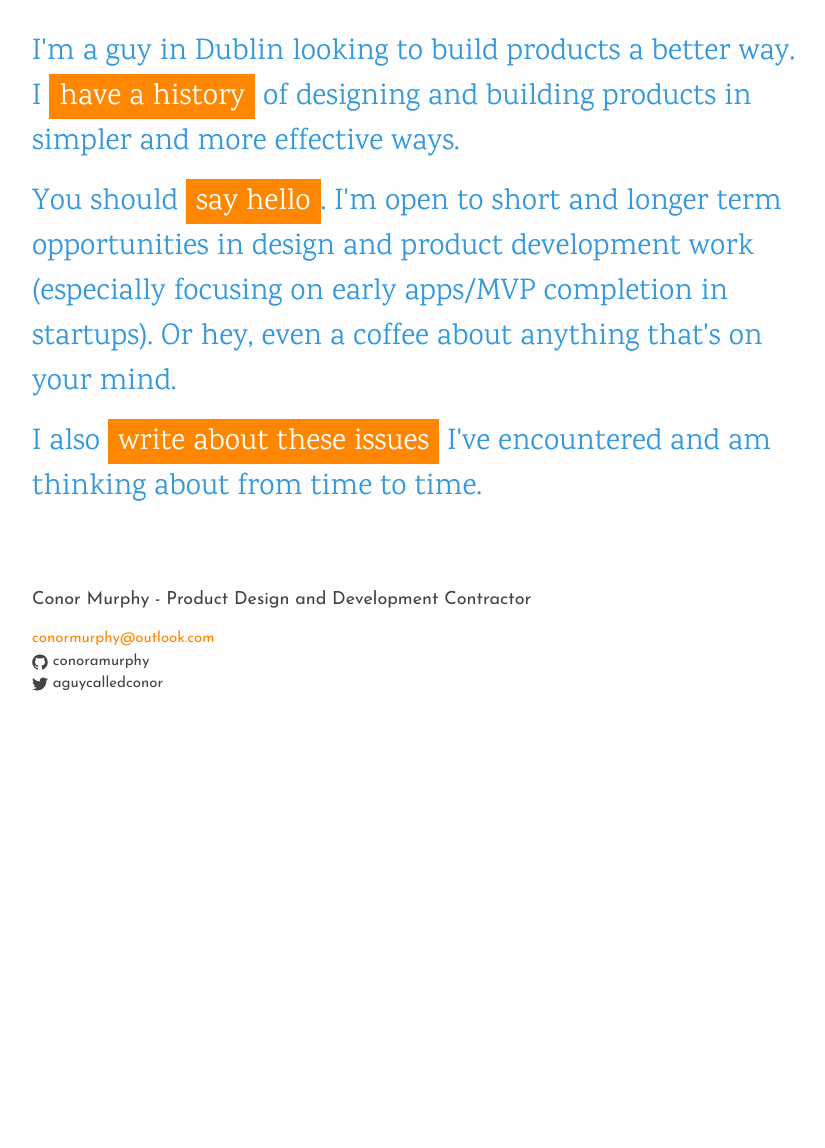
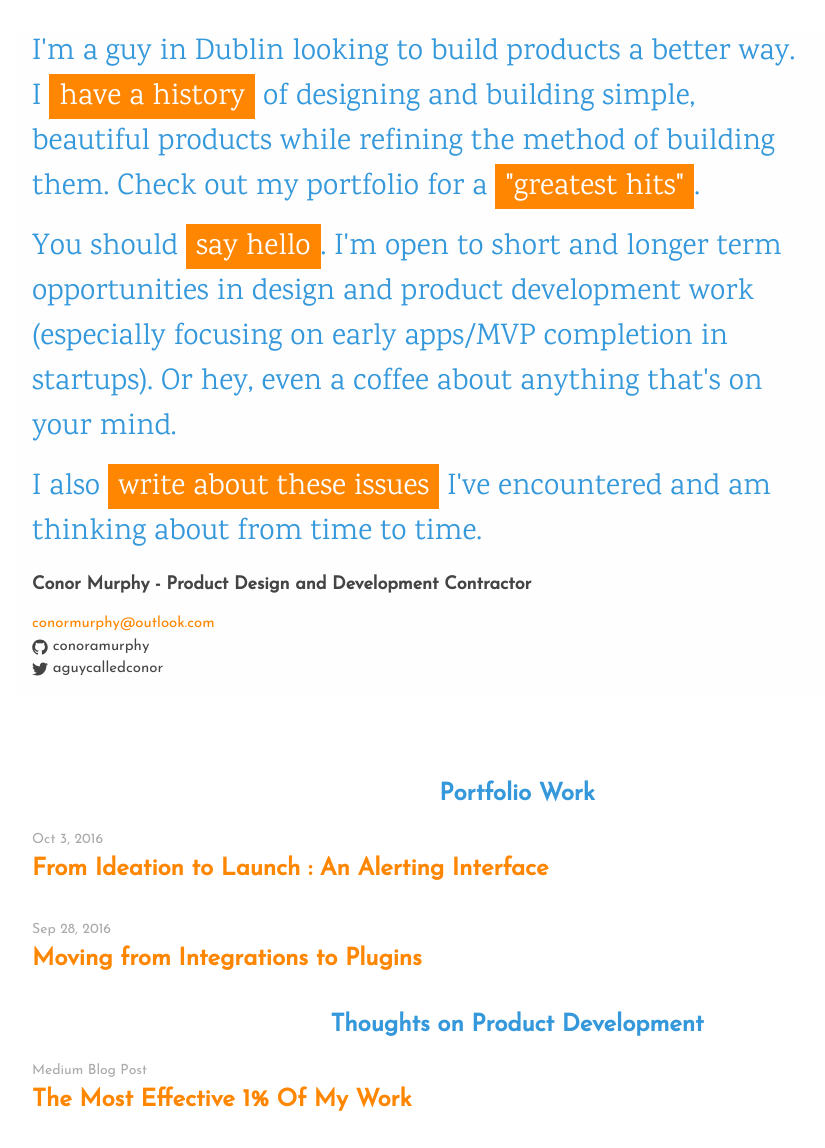
Before and after one commit to conoramurphy-zz/conoramurphy.github.io, a Jekyll site: the page built from index.html, in a window 1280 px wide. Shown: the whole page, without its empty margins (123-948 px from the left). Built offline with Jekyll 4.4.1, drawn with Linux system fonts in a browser that asks for light colours; before the commit the page ends 900 px from its top, so only the background shows below that.

Commit message:
Start of Portfolio section

```diff
--- a/_includes/footer.html
+++ b/_includes/footer.html
@@ -1,6 +1,4 @@
 <footer class="site-footer">
-
-  <div class="wrapper">
 
     <h2 class="footer-heading">{{ site.title }}</h2>
 
@@ -18,6 +16,4 @@
       </div>
     </div>
 
-  </div>
-
 </footer>
--- /dev/null
+++ b/_includes/thoughts.html
@@ -0,0 +1,28 @@
+<div class="portfolio-work wrapper">
+
+  <ul class="post-list">
+    <div class="centre-contents">
+      <h2 id="Portfolio">Portfolio Work</h2>
+    </div>
+
+    {% for post in site.posts %}
+      <li>
+        <span class="post-meta">{{ post.date | date: "%b %-d, %Y" }}</span>
+
+        <h2>
+          <a class="post-link" href="{{ post.url | prepend: site.baseurl }}">{{ post.title }}</a>
+        </h2>
+      </li>
+    {% endfor %}
+    <div class="centre-contents">
+      <h2 id="Portfolio">Thoughts on Product Development</h2>
+    </div>
+
+    <li>
+      <span class="post-meta">Medium Blog Post</span>
+      <h2>
+        <a class="post-link" href="https://medium.com/@aguycalledconor/the-most-effective-1-in-product-development-d66878d9d2c5#.d69i3ga9g">The Most Effective 1% Of My Work</a>
+      </h2>
+    </li>
+  </ul>
+</div>
--- a/_layouts/default.html
+++ b/_layouts/default.html
@@ -5,13 +5,7 @@
 
   <body>
 
-    <div class="page-content">
-      <div class="wrapper">
-        {{ content }}
-      </div>
-    </div>
-
-    {% include footer.html %}
+    {{ content }}
 
   </body>
 
--- /dev/null
+++ b/_posts/2016-09-28-developing-plugin-interface.markdown
@@ -0,0 +1,18 @@
+---
+layout: post
+title:  "Moving from Integrations to Plugins"
+date:   2016-09-28 16:54:00 +0100
+categories: Product
+---
+
+### Problem
+
+The company had built up an extended library of plugins and options for integrating with third party services. These were of varying complexity from a simple configured url endpoint to a whole suite of software for integrating with AWS.
+
+### JTBD (Job To Be Done)
+
+"When setting up my account, I want to understand what services I can integrate with so I can see my data faster."
+
+### Solution
+
+The company had built up an extended library of plugins and options for integrating with third party services. These were of varying complexity from a simple configured url endpoint to a whole suite of software for integrating with AWS.
--- a/_posts/2016-10-04-the-final-percent.markdown
+++ b/_posts/2016-10-04-an-alerting-interface.markdown
@@ -1,6 +1,6 @@
 ---
 layout: post
-title:  "The final 1% in product : making use of what you already have"
+title:  "From Ideation to Launch : An Alerting Interface"
 date:   2016-10-03 10:54:00 +0100
 categories: Portfolio
 ---
--- a/_sass/_base.scss
+++ b/_sass/_base.scss
@@ -17,7 +17,7 @@ a, i {
  */
 body {
     font: $base-font-weight #{$base-font-size}/#{$base-line-height} $base-font-family;
-    background-color: $grey-color-light;
+    background-color: white;
     color: $theme-color;
     -webkit-text-size-adjust: 100%;
     -webkit-font-feature-settings: "kern" 1;
@@ -25,6 +25,10 @@ body {
     -o-font-feature-settings: "kern" 1;
     font-feature-settings: "kern" 1;
     font-kerning: normal;
+}
+
+.hero-section {
+  background-color: $grey-color-light;
 }
 
 .styled-body {
@@ -103,7 +107,7 @@ li {
  * Headings
  */
 h1, h2, h3, h4, h5, h6 {
-    font-weight: $base-font-weight;
+    font-weight: bold;
 }
 
 
--- a/_sass/_layout.scss
+++ b/_sass/_layout.scss
@@ -9,10 +9,6 @@
     background-color: $grey-color-light;
     border-bottom: 1px solid $grey-color;
     min-height: 56px;
-}
-
-.blog-page-content {
-  margin-top: 54px;
 }
 
 .site-title {
@@ -97,6 +93,14 @@
     }
 }
 
+.centre-contents {
+  width: 100%;
+  text-align: center;
+}
+
+.portfolio-work {
+  margin-top: 80px;
+}
 
 
 /**
@@ -106,9 +110,6 @@
     border-top: 1px solid $grey-color-light;
     color: $base-dark-color;
 
-    @include media-query($on-laptop) {
-      padding: $spacing-unit 0;
-    }
 }
 
 .footer-heading {
@@ -180,8 +181,8 @@
 /**
  * Page content
  */
-.page-content {
-    padding: $spacing-unit 0;
+.hero-section-header {
+    margin-top: $spacing-unit;
 }
 
 .page-heading {
--- a/index.html
+++ b/index.html
@@ -1,10 +1,11 @@
 ---
 layout: default
 ---
-<div class="styled-body">
+<div class="hero-section wrapper">
+  <div class="styled-body hero-section-header">
     <div class="index-left-column">
       <p>
-      I'm a guy in Dublin looking to build products a better way. I <a href="/ConorM-CV.pdf">have a history</a> of designing and building products in simpler and more effective ways.
+        I'm a guy in Dublin looking to build products a better way. I <a href="/ConorM-CV.pdf">have a history</a> of designing and building simple, beautiful products while refining the method of building them. Check out my portfolio for a <a href="#Portfolio">"greatest hits"</a>.
       </p>
       <p>
         You should <a href="mailto:conormurphy@outlook.com?Subject=Hey%20Conor">say hello</a>. I'm open to short and longer term opportunities in design and product development work (especially focusing on early apps/MVP completion in startups). Or hey, even a coffee about anything that's on your mind.
@@ -14,3 +15,7 @@ layout: default
       </p>
     </div>
   </div>
+  {% include footer.html %}
+</div>
+
+{% include thoughts.html %}
```
Also changed, not shown: _drafts/2016-09-28-simple-code-quality.markdown (deleted, +0 -7 lines), thoughts.html (deleted, +0 -20 lines). Lines whose indentation alone changed are shown as unchanged.
